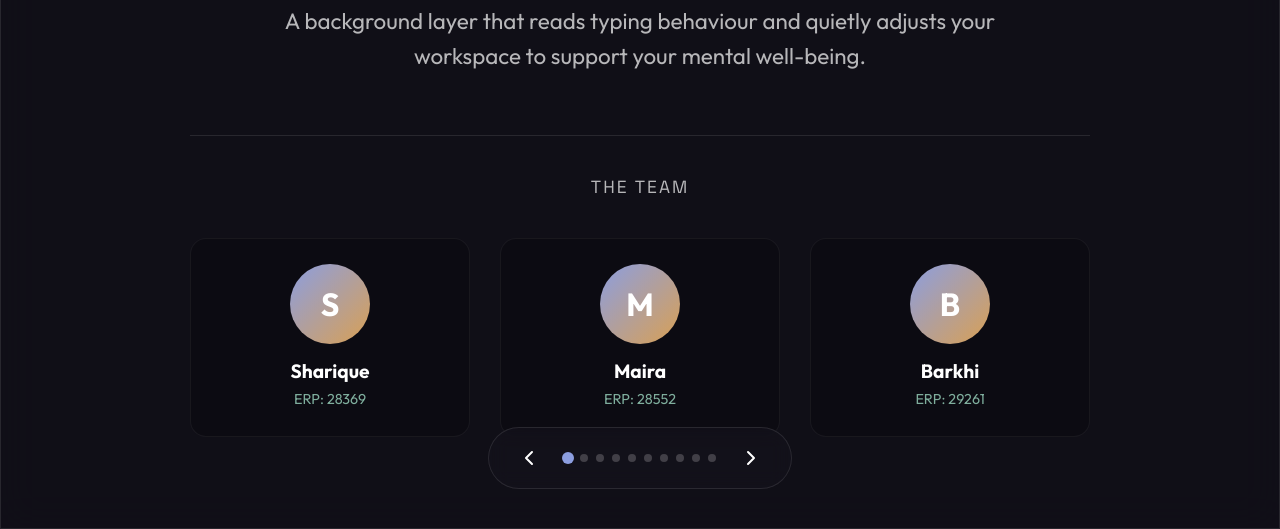
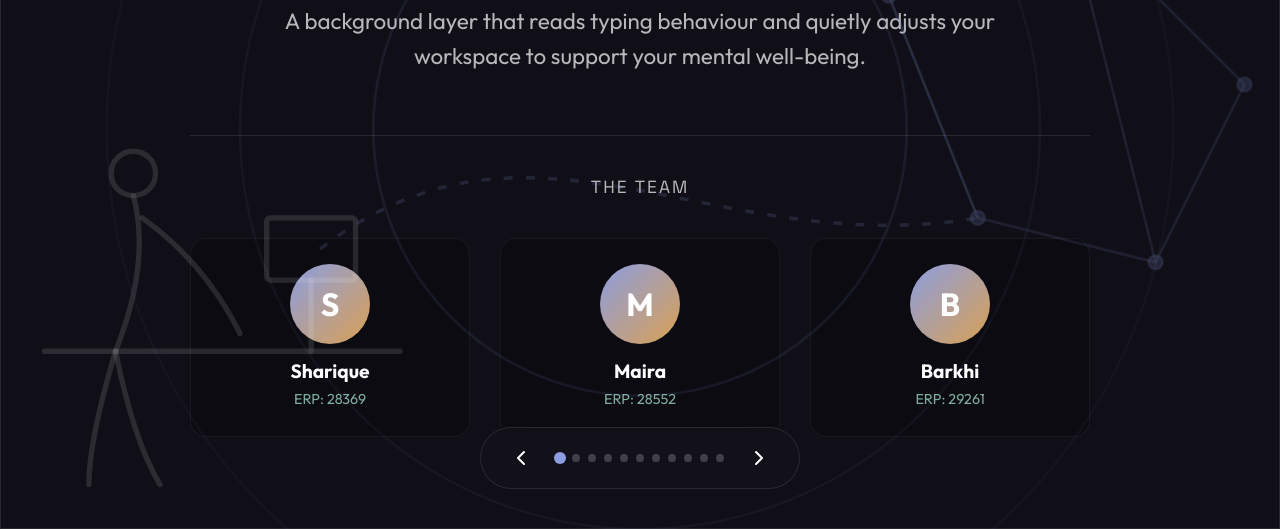
Before and after one commit to ShariqueBaig/HCI-project, a plain HTML site: page presentation.html in a window 1280 px wide. Shown: the part 271-800 px from the top of the page. Drawn offline with Linux system fonts and the light colour scheme.

Commit message:
added background svg

```diff
--- a/presentation.html
+++ b/presentation.html
@@ -74,13 +74,24 @@
     }
 
     .orb:nth-child(3) {
-      width: 400px;
-      height: 400px;
+      width: 300px;
+      height: 300px;
+      top: -50px;
+      left: 50%;
       background: var(--accent-3);
-      top: 30%;
-      left: 40%;
       opacity: 0.2;
-      animation-delay: -10s;
+      animation-delay: -2s;
+    }
+
+    .bg-svg-art {
+      position: fixed;
+      top: 0;
+      left: 0;
+      width: 100vw;
+      height: 100vh;
+      z-index: 100; /* Move above the glass cards to prevent blur */
+      opacity: 0.4; /* Soften the lines so they don't block text */
+      pointer-events: none;
     }
 
     @keyframes float {
@@ -419,8 +430,48 @@
 </head>
 <body>
 
-  <!-- Background Animated Elements -->
-  <div class="bg-orbs">
+  <!-- Custom Minimalist SVG Art -->
+  <svg class="bg-svg-art" xmlns="http://www.w3.org/2000/svg" viewBox="0 0 1440 900" preserveAspectRatio="xMidYMid slice">
+    <!-- Expanding Aura Rings (Center) -->
+    <circle cx="720" cy="450" r="300" fill="none" stroke="rgba(140, 158, 224, 0.25)" stroke-width="3" />
+    <circle cx="720" cy="450" r="450" fill="none" stroke="rgba(140, 158, 224, 0.15)" stroke-width="3" />
+    <circle cx="720" cy="450" r="600" fill="none" stroke="rgba(140, 158, 224, 0.1)" stroke-width="3" />
+
+    <!-- Minimalist Stickfigure at Desk (Left) -->
+    <g stroke="rgba(255, 255, 255, 0.3)" stroke-width="6" stroke-linecap="round" stroke-linejoin="round" fill="none">
+      <!-- Desk -->
+      <line x1="50" y1="700" x2="450" y2="700" />
+      <!-- Monitor -->
+      <rect x="300" y="550" width="100" height="70" rx="4" />
+      <line x1="350" y1="620" x2="350" y2="700" />
+      <!-- Stickfigure -->
+      <circle cx="150" cy="500" r="25" />
+      <path d="M150 525 Q170 600 130 700" /> <!-- Spine -->
+      <path d="M160 550 Q230 600 270 680" /> <!-- Arms -->
+      <path d="M130 700 Q100 800 100 850" /> <!-- Leg 1 -->
+      <path d="M130 700 Q150 800 180 850" /> <!-- Leg 2 -->
+    </g>
+
+    <!-- Abstract ML Nodes (Right) -->
+    <g stroke="rgba(140, 158, 224, 0.3)" stroke-width="3" fill="none">
+      <path d="M1000 300 L1200 200 L1400 400 L1300 600 L1100 550 Z" />
+      <path d="M1200 200 L1300 600" />
+      <path d="M1000 300 L1100 550" />
+      <circle cx="1000" cy="300" r="8" fill="rgba(140, 158, 224, 0.4)" />
+      <circle cx="1200" cy="200" r="8" fill="rgba(140, 158, 224, 0.4)" />
+      <circle cx="1400" cy="400" r="8" fill="rgba(140, 158, 224, 0.4)" />
+      <circle cx="1300" cy="600" r="8" fill="rgba(140, 158, 224, 0.4)" />
+      <circle cx="1100" cy="550" r="8" fill="rgba(140, 158, 224, 0.4)" />
+    </g>
+
+    <!-- Invisible Connection Line -->
+    <path d="M360 585 C 600 400, 800 600, 1100 550" stroke="rgba(140, 158, 224, 0.4)" stroke-width="4" stroke-dasharray="10 15" fill="none">
+      <animate attributeName="stroke-dashoffset" from="100" to="0" dur="5s" repeatCount="indefinite" />
+    </path>
+  </svg>
+
+  <!-- Ambient background elements -->
+  <div class="bg-elements bg-orbs">
     <div class="orb"></div>
     <div class="orb"></div>
     <div class="orb"></div>
@@ -625,7 +676,24 @@
       </div>
     </div>
 
-    <!-- Slide 10: Conclusion -->
+    <!-- Slide 10: Immersive Audio Layer -->
+    <div class="slide">
+      <div class="content-card" style="text-align: center; display: flex; flex-direction: column; justify-content: center; align-items: center; padding: 60px;">
+        <h1 style="font-size: 3.5rem; margin-bottom: 20px;">Immersive Audio Layer</h1>
+        <p style="font-size: 1.3rem; margin-bottom: 40px; color: var(--text-muted); max-width: 800px; line-height: 1.6;">
+          Beyond visual adjustments, Aura UI introduces an adaptive auditory environment. When stress patterns are detected, it seamlessly blends in calming, lo-fi background audio to ground the user and improve focus.
+        </p>
+        <div style="background: rgba(140, 158, 224, 0.1); border: 1px solid rgba(140, 158, 224, 0.3); padding: 30px; border-radius: 20px; max-width: 600px; display: flex; align-items: center; gap: 20px; text-align: left;">
+          <svg width="40" height="40" viewBox="0 0 24 24" fill="none" stroke="var(--accent-1)" stroke-width="2" style="flex-shrink: 0;"><path d="M9 18V5l12-2v13"></path><circle cx="6" cy="18" r="3"></circle><circle cx="18" cy="16" r="3"></circle></svg>
+          <div>
+            <h3 style="margin-bottom: 8px; color: var(--accent-1); font-size: 1.3rem;">Continuous Serenity</h3>
+            <p style="font-size: 1rem; margin-bottom: 0; color: #fff;">The audio layer acts as a gentle anchor, providing rhythmic stability without being intrusive.</p>
+          </div>
+        </div>
+      </div>
+    </div>
+
+    <!-- Slide 11: Conclusion -->
     <div class="slide">
       <div class="content-card">
         <h1>Conclusion</h1>
```
